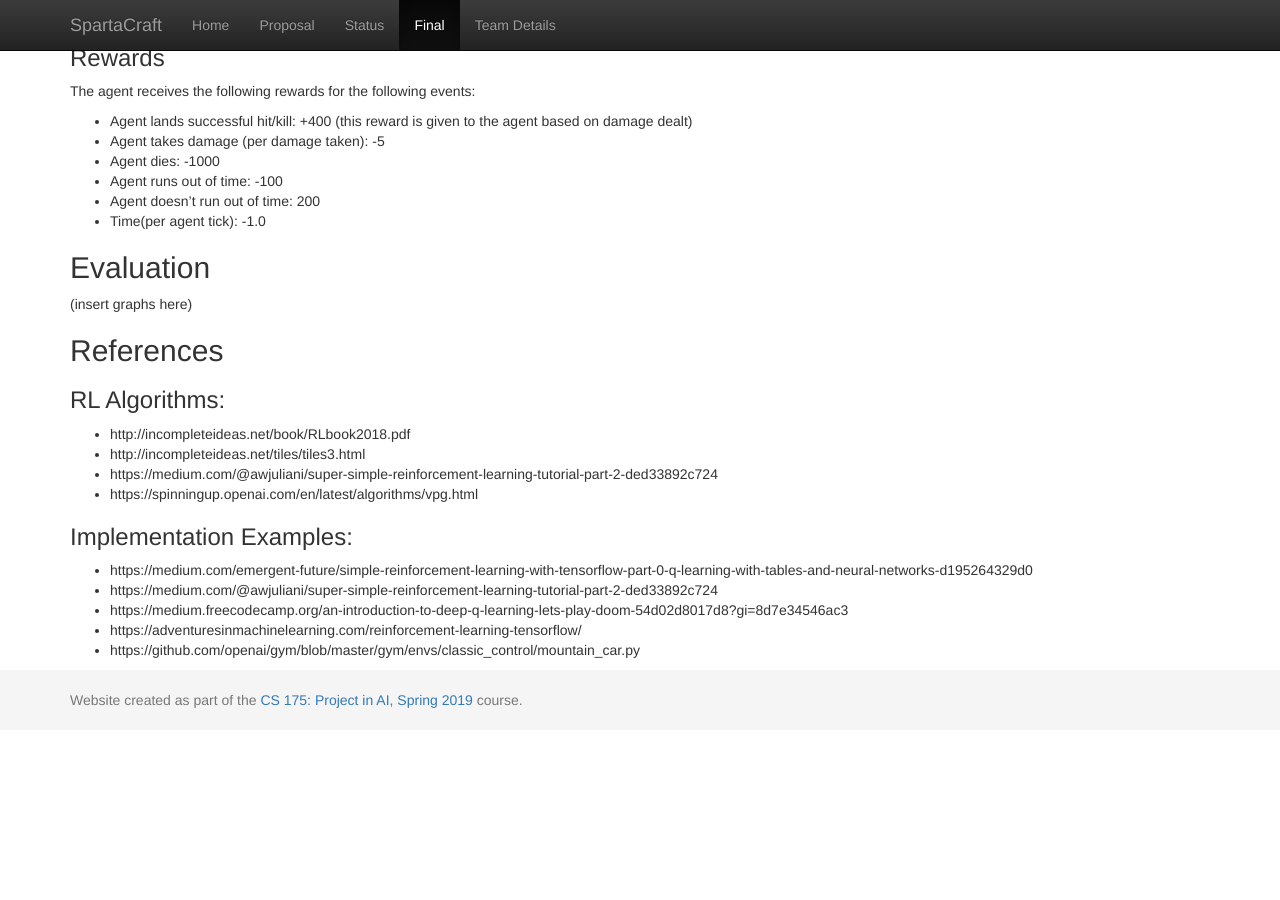
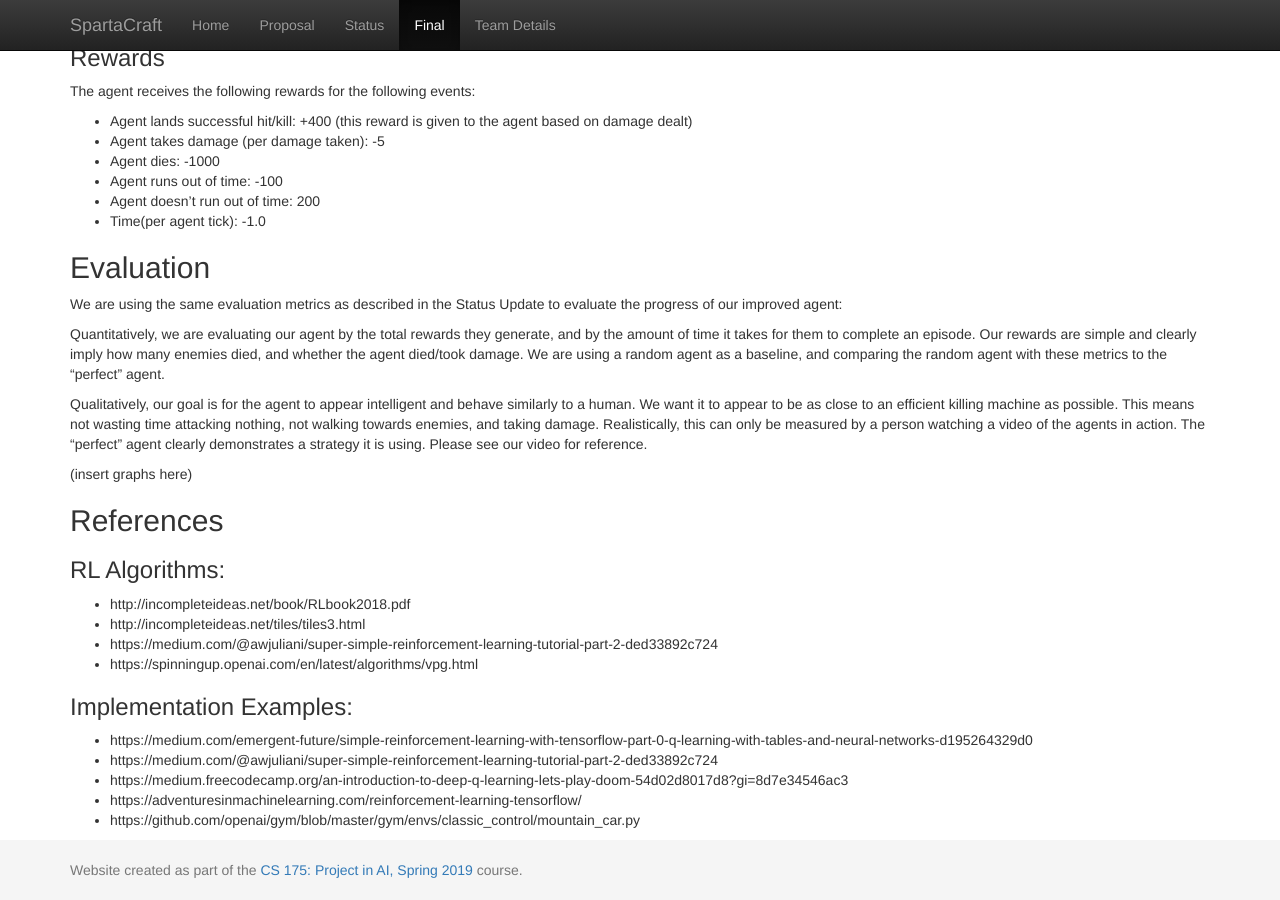
Before and after one commit to brongan/SpartaCraft, a Jekyll site: the page built from docs/final.md, in a window 1280 px wide and 900 px high, scrolled down 1547 px. Built offline with Jekyll 4.4.1, drawn with Linux system fonts in a browser that asks for light colours; formulas are drawn with MathJax 3; before the commit the page ends 2277 px from its top, so only the background shows below that.

Commit message:
Added Evaluation description

```diff
--- a/docs/final.md
+++ b/docs/final.md
@@ -66,6 +66,12 @@ The agent receives the following rewards for the following events:
 - Time(per agent tick): -1.0
 
 ## Evaluation
+We are using the same evaluation metrics as described in the Status Update to evaluate the progress of our improved agent:
+
+Quantitatively, we are evaluating our agent by the total rewards they generate, and by the amount of time it takes for them to complete an episode. Our rewards are simple and clearly imply how many enemies died, and whether the agent died/took damage. We are using a random agent as a baseline, and comparing the random agent with these metrics to the “perfect” agent.
+
+Qualitatively, our goal is for the agent to appear intelligent and behave similarly to a human. We want it to appear to be as close to an efficient killing machine as possible. This means not wasting time attacking nothing, not walking towards enemies, and taking damage. Realistically, this can only be measured by a person watching a video of the agents in action. The “perfect” agent clearly demonstrates a strategy it is using. Please see our video for reference.
+
 (insert graphs here)
 
 ## References
```
